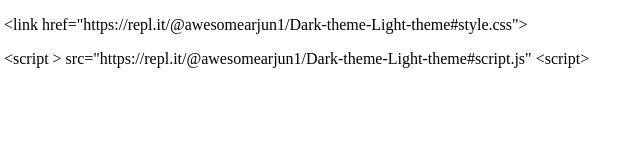
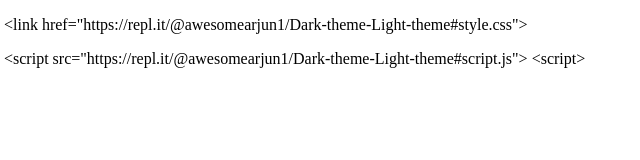
Before and after one commit to awesomearjun/Light-theme-Dark-theme, a plain HTML site: page index.html in a window 1280 px wide. Shown: the full height of the page, 4-644 px from the left. Drawn offline with Linux system fonts and the light colour scheme.

Commit message:
Update index.html

```diff
--- a/index.html
+++ b/index.html
@@ -9,6 +9,6 @@
   </head>
   <body>
     <p>&ltlink href="https://repl.it/@awesomearjun1/Dark-theme-Light-theme#style.css"&gt</p>
-    <p>&ltscript &gt src="https://repl.it/@awesomearjun1/Dark-theme-Light-theme#script.js" &ltscript&gt</p>
+    <p>&ltscript src="https://repl.it/@awesomearjun1/Dark-theme-Light-theme#script.js"&gt &ltscript&gt</p>
   </body>
 </html>
```
